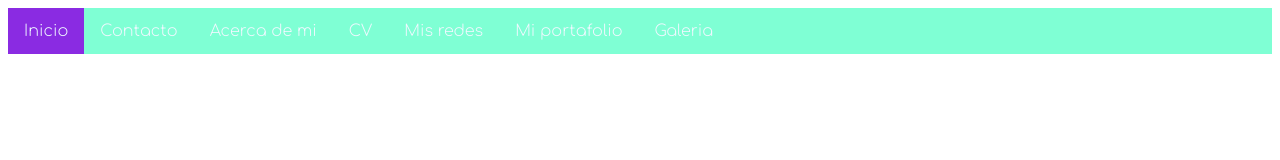
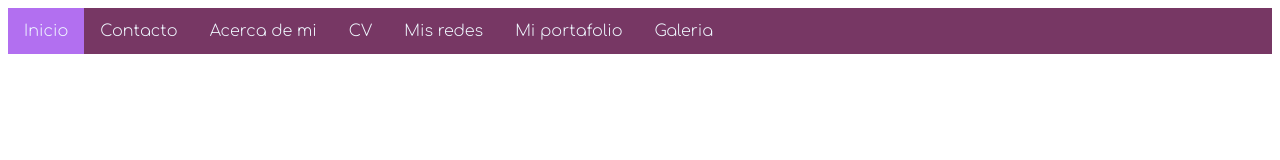
Before and after one commit to Vic-mrn/PrograWeb, a plain HTML site: page index.html in a window 1280 px wide. Drawn offline with Linux system fonts and the light colour scheme.

Commit message:
Cambio de color

```diff
--- a/Estilos.css
+++ b/Estilos.css
@@ -8,7 +8,7 @@ ul{
     margin: 0;
     padding: 0;
     overflow: hidden;
-    background-color: aquamarine;
+    background-color: rgb(119, 55, 100);
 }
 
 li {
@@ -24,9 +24,9 @@ li a {
 }
 
 li a:hover:not(.activo) {
-    background-color: blue;
+    background-color: rgb(101, 101, 172);
 }
 
 .activo {
-    background-color: blueviolet;
+    background-color: rgb(178, 111, 240);
 }
```
